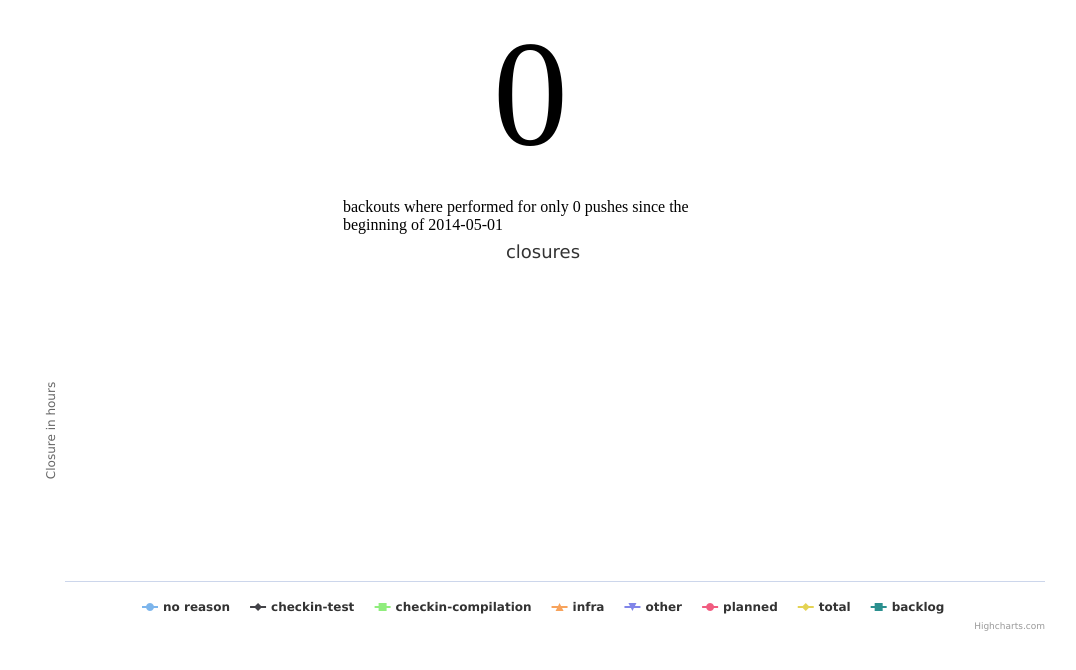
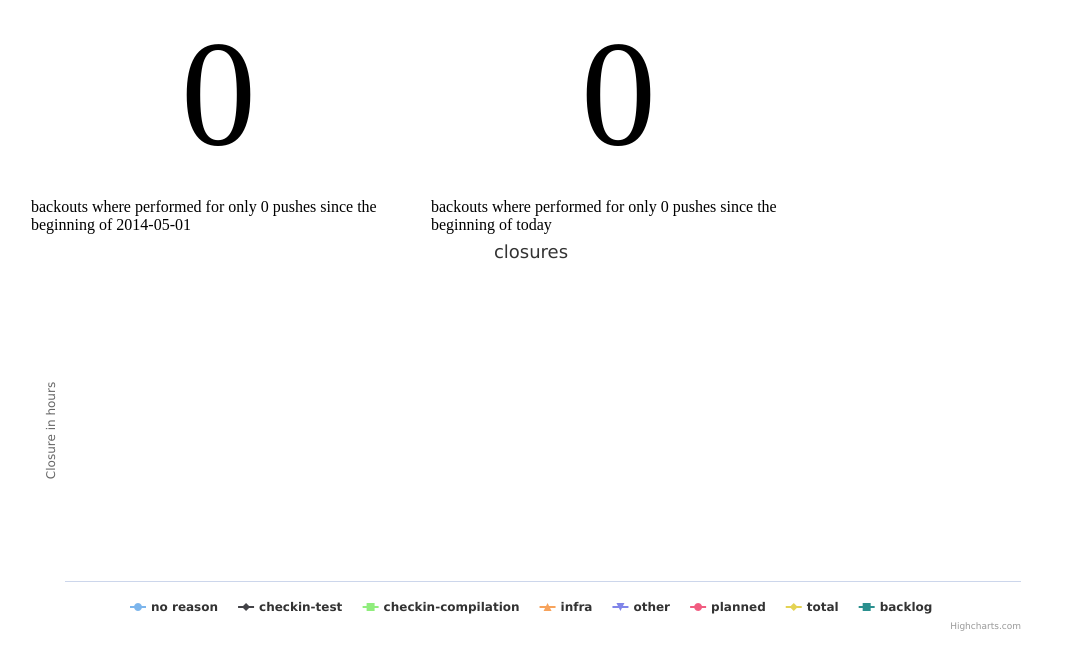
Before and after one commit to AutomatedTester/futurama-data, a Flask app: page / in a window 1280 px wide. Shown: the top 670 px of the page, without its empty margins (97-1173 px from the left). Run offline with Flask 2, Linux system fonts and the light colour scheme; data that the repository does not hold is empty; some libraries are stand-ins or nearby versions.

Commit message:
Added backouts today and changed layout to show since yesterday next to today

```diff
--- a/app/static/stylesheets/main.css
+++ b/app/static/stylesheets/main.css
@@ -2,6 +2,7 @@
     margin: auto;
     width: 1024px;
 }
+
 .backouts {
     margin: auto;
     width:400px;
@@ -12,3 +13,17 @@
     margin: auto;
     font-size: 150px;
 }
+
+.floaty {
+    float: left;
+}
+.yetAnotherContainer {
+    margin:auto;
+}
+
+#container {
+    width:1000px;
+    height: 400px;
+    margin: 0 auto;
+    float: left;
+}
--- a/app/templates/index.html
+++ b/app/templates/index.html
@@ -5,8 +5,12 @@
 </head>
 <body>
   <div class='main'>
-    <div class='backouts'><div class='omg'>{{ backouts['backouts'] }}</div><br> backouts where performed for only {{ backouts['total'] }}     pushes since the beginning of {{ backouts['startdate'] }}</div>
-    <div id="container" style="min-width: 310px; height: 400px; margin: 0 auto"></div>
+    <div class='yetAnotherContainer'>
+        <div class='backouts floaty'><div class='omg'>{{ backouts['backouts'] }}</div><br> backouts where performed for only {{ backouts['total'] }}     pushes since the beginning of {{ backouts['startdate'] }}</div>
+        <div class='backouts floaty'><div class='omg'>{{ today['backouts'] }}</div><br> backouts where performed for only {{ today['total'] }}     pushes since the beginning of today</div>
+    </div>
+    <div id="container"></div>
+
   </div>
   <script type="text/javascript" src="http://ajax.googleapis.com/ajax/libs/jquery/1.8.2/jquery.min.js"></script>
   <script src="http://code.highcharts.com/highcharts.js"></script>
--- a/app/views.py
+++ b/app/views.py
@@ -32,7 +32,14 @@ def index():
         for _x in data[1].keys():
             y[_x].append(data[1][_x].total_seconds() / 3600)
 
-    return render_template("index.html", total={"x": x, "y": y}, backouts=backouts())
+    yesday = datetime.datetime.now() - timedelta(1)
+    yesterday = "%s-%s-%s" % (yesday.year, yesday.month if yesday.month > 9 else "0%s" % yesday.month, yesday.day if yesday.day > 9 else "0%s" % yesday.day)
+    backouts_since_yesterday = backouts(yesterday)
+    tody = datetime.datetime.now()
+    today = "%s-%s-%s" % (tody.year, tody.month if tody.month > 9 else "0%s" % tody.month, tody.day if tody.day > 9 else "0%s" % tody.day)
+    backouts_today = backouts(today)
+
+    return render_template("index.html", total={"x": x, "y": y}, backouts=backouts_since_yesterday, today=backouts_today)
 
 
 
@@ -88,10 +95,8 @@ def main(tree):
 
     return month, dates
 
-def backouts():
-    yesday = datetime.datetime.now() - timedelta(1)
-    yesterday = "%s-%s-%s" % (yesday.year, yesday.month if yesday.month > 9 else "0%s" % yesday.month, yesday.day if yesday.day > 9 else "0%s" % yesday.day)
-    total_pushes = requests.get("https://hg.mozilla.org/integration/mozilla-inbound/json-pushes?full=1&startdate=%s" % yesterday).json()
+def backouts(search_date):
+    total_pushes = requests.get("https://hg.mozilla.org/integration/mozilla-inbound/json-pushes?full=1&startdate=%s" % search_date).json()
     backed = 0
     for resp in total_pushes:
         for chnge in range(len(total_pushes[resp]['changesets'])):
@@ -99,4 +104,4 @@ def backouts():
                 backed += 1
 
 
-    return {"total": len(total_pushes), "backouts": backed, "startdate": yesterday}
+    return {"total": len(total_pushes), "backouts": backed, "startdate": search_date}
```
